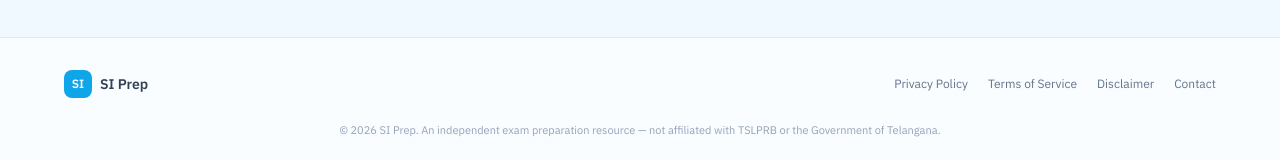
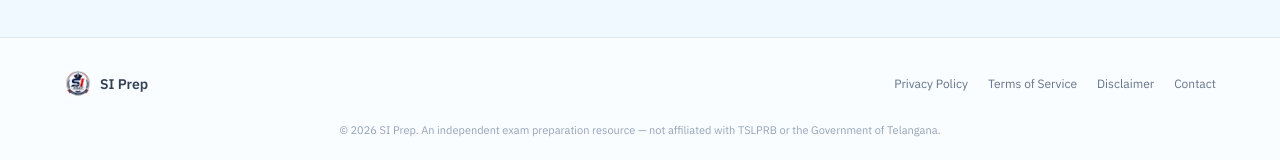
Before and after one commit to mohammedbasithqureshi/si-prep, a React (Vite) app: page /contact in a window 1280 px wide. Shown: the part 327-487 px from the top of the page. Built offline with nearby package versions, Linux system fonts and the light colour scheme.

Commit message:
Use real generated favicons and logo in navbar

```diff
--- a/src/components/Footer.tsx
+++ b/src/components/Footer.tsx
@@ -8,7 +8,11 @@ export default function Footer() {
       <div className="mx-auto max-w-6xl">
         <div className="flex flex-col items-center justify-between gap-4 sm:flex-row">
           <div className="flex items-center gap-2">
-            <div className="flex h-7 w-7 items-center justify-center rounded-lg bg-sky-500 text-xs font-bold text-white">SI</div>
+            <img
+              src="/web-app-manifest-512x512.png"
+              alt="SI Prep"
+              className="h-7 w-7 rounded-lg"
+            />
             <span className="text-sm font-bold text-slate-700">SI Prep</span>
           </div>
           <nav className="flex flex-wrap items-center justify-center gap-x-5 gap-y-2 text-xs text-slate-500">
```
